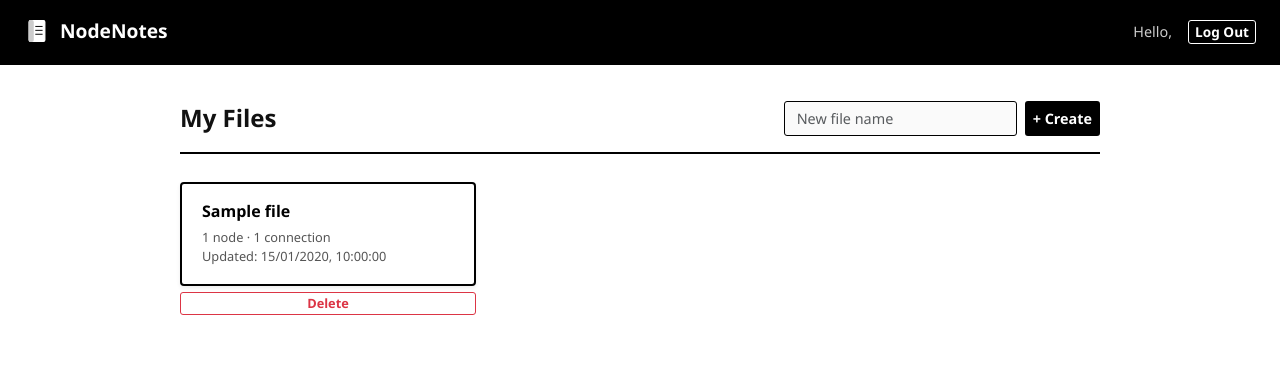
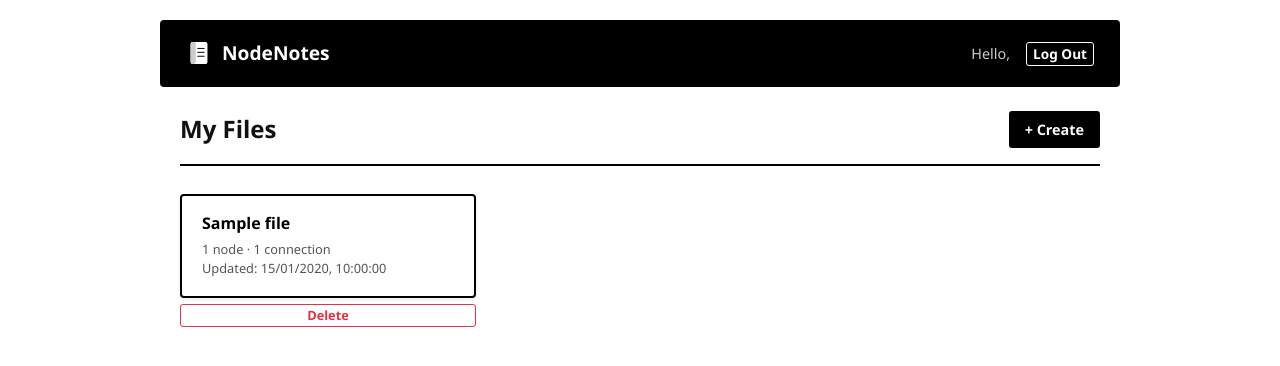
Before and after one commit to Alexandorel/Programare-Web, a Node server app: template proiect/views/dashboard.ejs in a window 1280 px wide. Shown: the top 366 px of the page. Run offline with Node 20, Linux system fonts and the light colour scheme; the template is opened without the code that fills it: most values are stand-ins (such as "Sample title", 1, 10 or a date in 2020); some libraries are stand-ins or nearby versions.

Commit message:
input for notes file appears after pressint create button

```diff
--- a/proiect/views/dashboard.ejs
+++ b/proiect/views/dashboard.ejs
@@ -16,10 +16,22 @@
         }
 
         /* Navbar */
+        .navbar-wrapper {
+            display: flex;
+            justify-content: center;
+            padding: 20px 20px 0;
+        }
+
         .navbar {
             background-color: #000 !important;
-            border-bottom: 2px solid #000;
+            border: 2px solid #000;
+            border-radius: 4px;
             padding: 12px 24px;
+            width: 100%;
+            max-width: 960px;
+            display: flex;
+            align-items: center;
+            justify-content: space-between;
         }
 
         .navbar-brand {
@@ -55,7 +67,7 @@
         main {
             max-width: 960px;
             margin: 0 auto;
-            padding: 36px 20px;
+            padding: 24px 20px 36px;
         }
 
         .section-header {
@@ -100,11 +112,31 @@
             font-weight: 600;
             font-size: 0.9rem;
             white-space: nowrap;
+            padding: 6px 14px;
+            cursor: pointer;
             transition: background 0.15s, color 0.15s;
         }
 
         .btn-create:hover {
             background: #fff;
+            color: #000;
+        }
+
+        .btn-cancel {
+            background: transparent;
+            color: #555;
+            border: 1.5px solid #aaa;
+            border-radius: 3px;
+            font-weight: 600;
+            font-size: 0.9rem;
+            white-space: nowrap;
+            padding: 6px 14px;
+            cursor: pointer;
+            transition: border-color 0.15s, color 0.15s;
+        }
+
+        .btn-cancel:hover {
+            border-color: #000;
             color: #000;
         }
 
@@ -176,6 +208,7 @@
 </head>
 <body>
 
+    <div class="navbar-wrapper">
     <nav class="navbar">
         <span class="navbar-brand">
             <!-- Notebook icon -->
@@ -195,14 +228,19 @@
             </form>
         </div>
     </nav>
+    </div>
 
     <main>
         <div class="section-header">
             <h2>My Files</h2>
-            <form action="/files" method="POST" class="new-file-form">
-                <input type="text" name="name" class="form-control" placeholder="New file name" required>
-                <button class="btn-create" type="submit">+ Create</button>
-            </form>
+            <div class="d-flex align-items-center gap-2">
+                <form action="/files" method="POST" class="new-file-form" id="new-file-form" style="display:none !important;">
+                    <input type="text" name="name" class="form-control" id="new-file-input" placeholder="New file name" required>
+                    <button class="btn-create" type="submit">Save</button>
+                    <button type="button" class="btn-cancel" onclick="toggleNewFile(false)">Cancel</button>
+                </form>
+                <button class="btn-create" id="btn-show-create" onclick="toggleNewFile(true)">+ Create</button>
+            </div>
         </div>
 
         <% if (files.length === 0) { %>
@@ -241,5 +279,20 @@
     </main>
 
     <script src="https://cdn.jsdelivr.net/npm/bootstrap@5.3.0/dist/js/bootstrap.bundle.min.js"></script>
+    <script>
+        function toggleNewFile(show) {
+            const form = document.getElementById('new-file-form');
+            const btn  = document.getElementById('btn-show-create');
+            if (show) {
+                form.style.setProperty('display', 'flex', 'important');
+                btn.style.display = 'none';
+                document.getElementById('new-file-input').focus();
+            } else {
+                form.style.setProperty('display', 'none', 'important');
+                btn.style.display = '';
+                document.getElementById('new-file-input').value = '';
+            }
+        }
+    </script>
 </body>
 </html>
```
